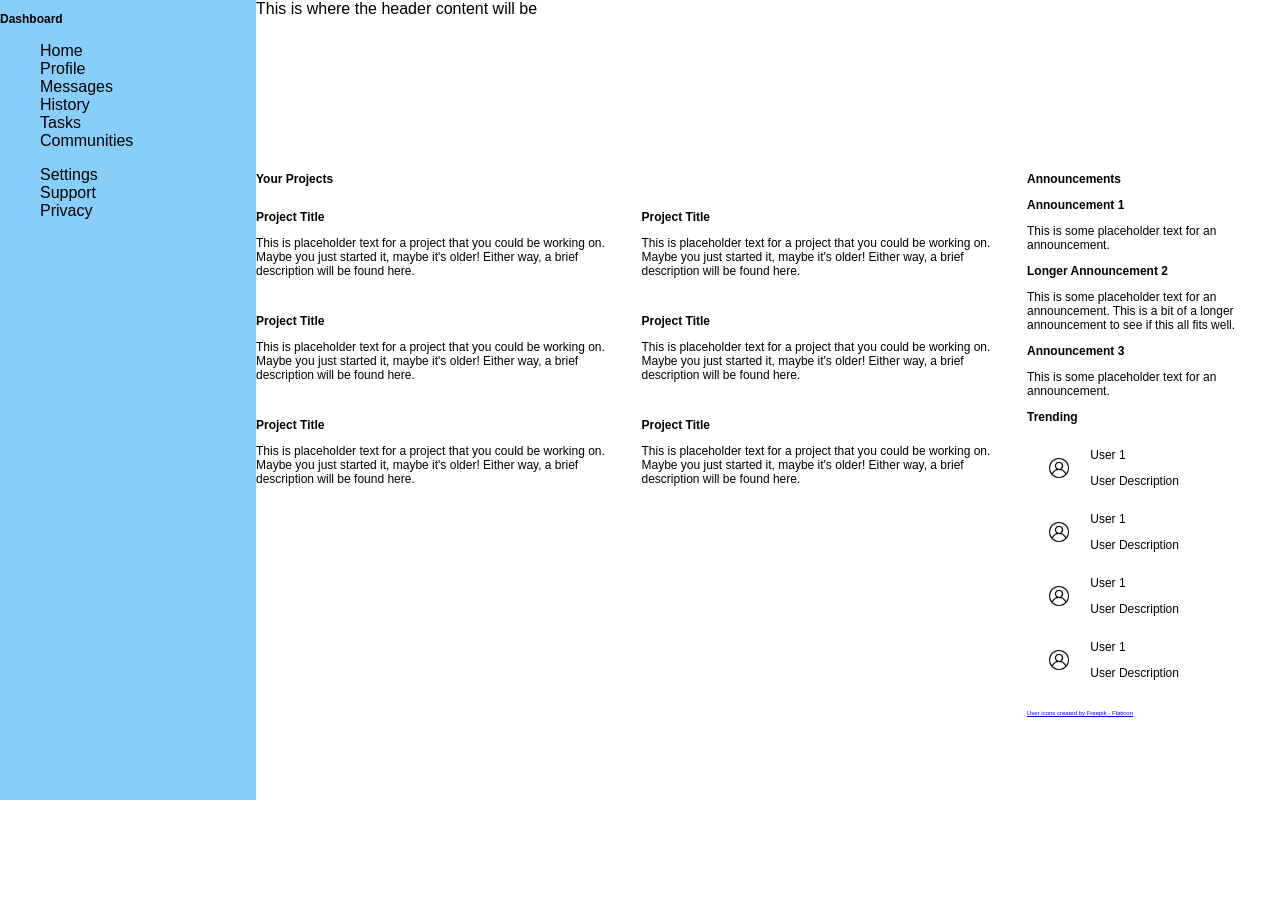
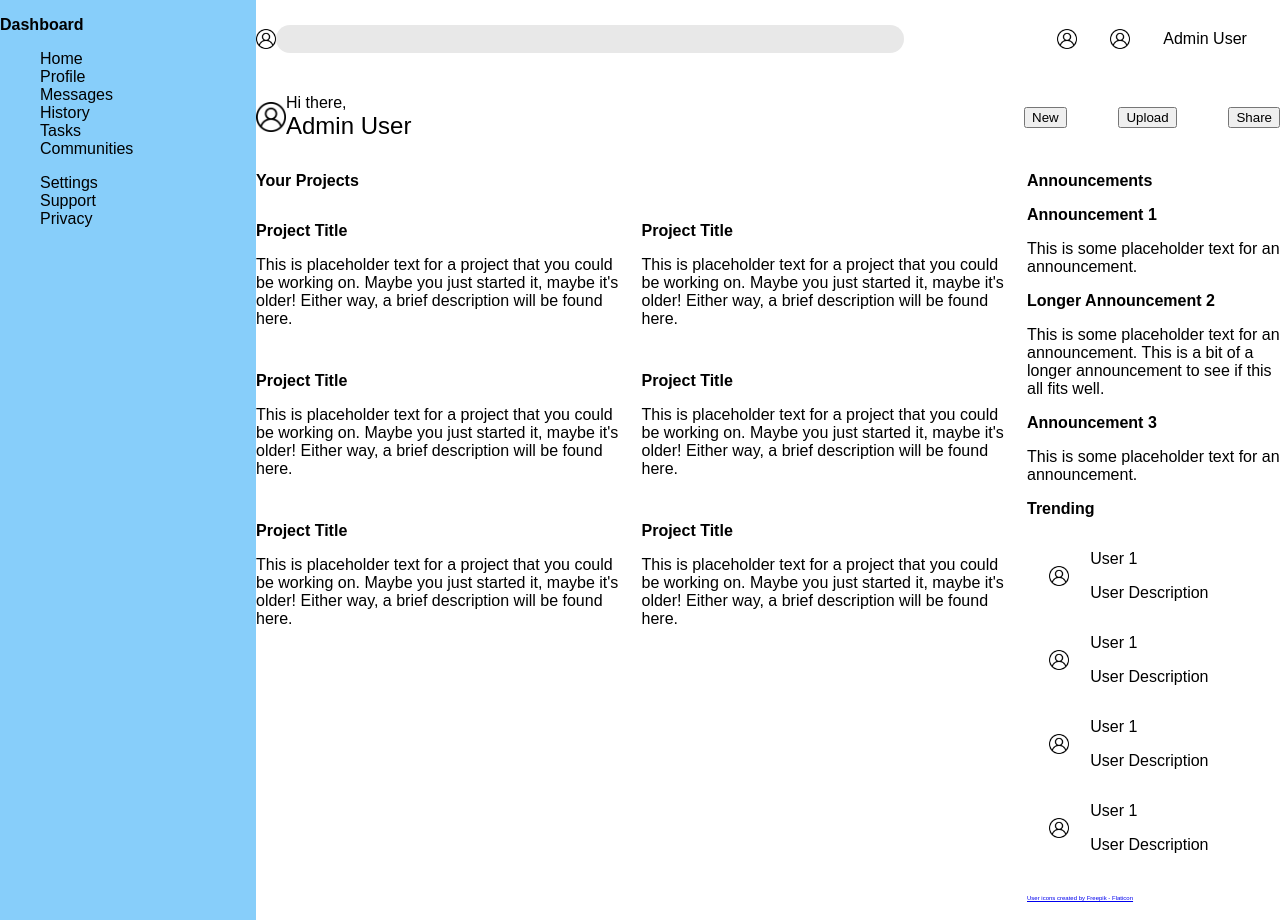
Before and after one commit to jbuschatzke/admin-dashboard, a plain HTML site: page index.html in a window 1280 px wide. Before the commit the page ends 800 px from the top, so only its background shows below. Drawn offline with Linux system fonts and the light colour scheme.

Commit message:
Create initial grid and flex structure for header content

```diff
--- a/index.html
+++ b/index.html
@@ -8,7 +8,26 @@
 </head>
 <body>
     <div class="container">
-        <div class="header">This is where the header content will be</div>
+        <div class="header">
+            <div class="search">
+                <img src="user.png" alt="">
+                <input type="text" id="search-bar">
+            </div>
+            <div class="admin-wrapper">
+                <img src="user.png" alt="">
+                <img src="user.png" alt="">
+                <span>Admin User</span>
+            </div>
+            <div class="user">
+                <img src="user.png" alt="">
+                <p>Hi there,<br><span class="greeting">Admin User</span></p>
+            </div>
+                <div class="admin-buttons">
+                    <button>New</button>
+                    <button>Upload</button>
+                    <button>Share</button>
+                </div>
+        </div>
         <div class="dashboard">
         <p class="title">Dashboard</p>
          <ul>
--- a/style.css
+++ b/style.css
@@ -5,12 +5,13 @@ body{
 }
 
 p {
-    font-size: 12px;
+    font-size: 16px;
 }
 
 p.title {
     font-weight: bold;
 }
+
 
 .container{
     display: grid;
@@ -18,6 +19,71 @@ p.title {
     grid-template-rows: 1fr 4fr;
     height: 100vh;
     width: 100vw;
+}
+
+.header {
+    display: grid;
+    grid-template-columns: 3fr 1fr;
+    grid-template-rows: 1fr 1fr;
+}
+
+.search{
+    display: flex;
+    align-items: center;
+}
+
+.search input[type="text"] {
+    background-color: #e8e8e8;
+    border: none;
+    border-radius: 20px;
+    width: 80%;
+    height: 1em;
+    padding: 7px;
+    font-size: 14px;
+}
+
+.admin-wrapper {
+    display: flex;
+    justify-content: space-evenly;
+    align-items: center;
+}
+
+.admin-wrapper > img {
+    height: 20px;
+    width: 20px;
+}
+
+.user {
+    display: flex;
+    align-items: center;
+    grid-row: 2 / 3;
+}
+
+.welcome{
+    display: flex;
+}
+
+.admin-buttons{
+    display: flex;
+    justify-content: space-between;
+    align-items: center;
+    grid-column: 2 / 3;
+}
+
+
+.search > img,
+.welcome > img {
+    height: 20px;
+    width: 20px;
+}
+
+.user > img {
+    height: 30px;
+    width: 30px;
+}
+
+.greeting{
+    font-size: 24px;
 }
 
 .dashboard{
@@ -44,7 +110,7 @@ p.title {
 
 .project-cards{
     display: grid;
-    grid-template-columns: repeat(auto-fit, minmax(250px, 1fr));
+    grid-template-columns: repeat(auto-fit, minmax(300px, 1fr));
     gap: 12px;
 }
 
```
